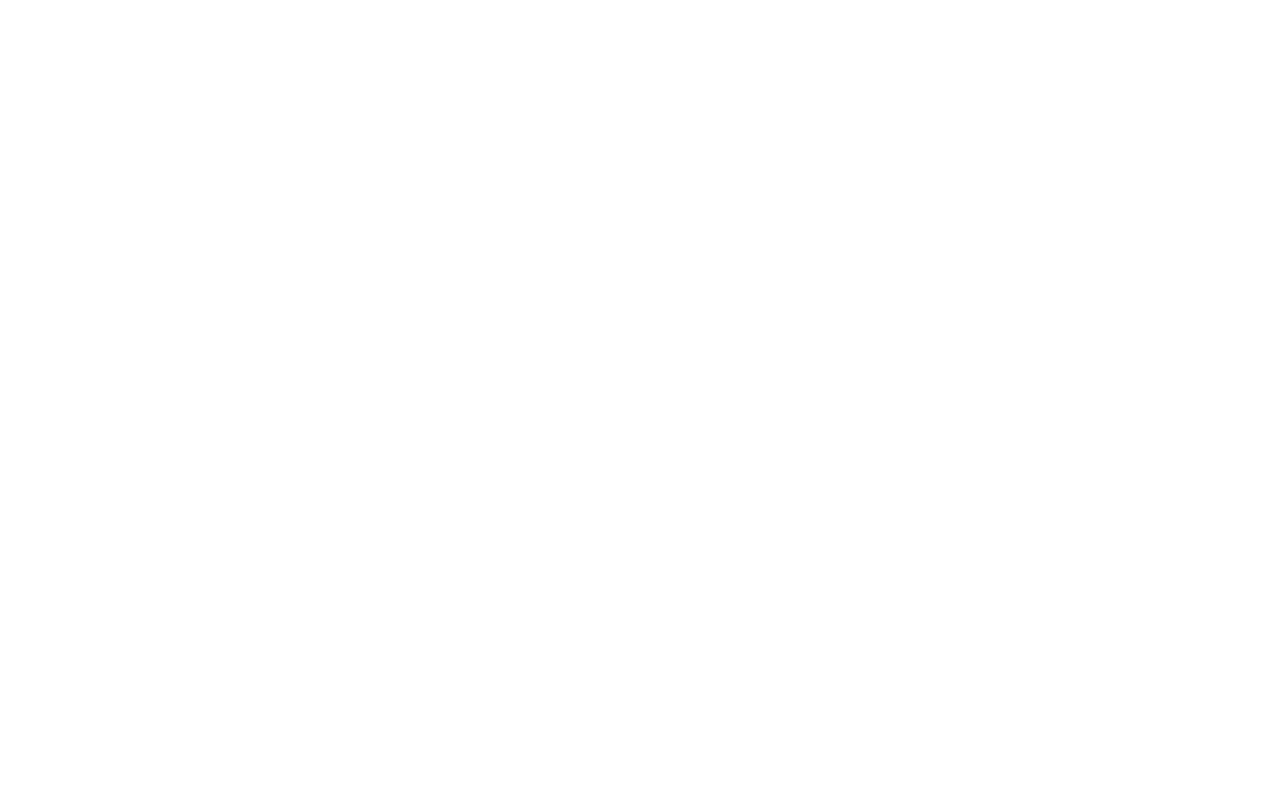
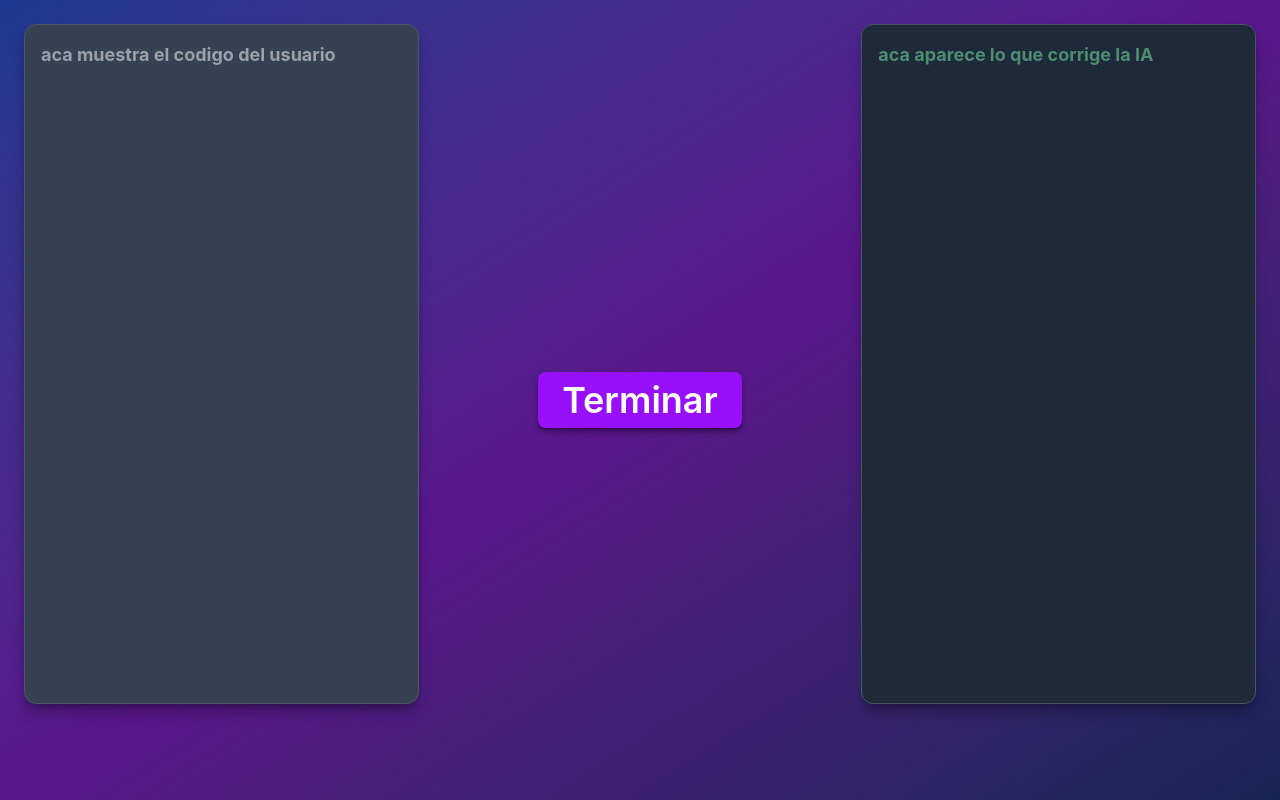
Before and after one commit to Regocenlo/MentorIA, a React (Vite) app in the folder frontend/: page /Feedback in a window 1280 px wide. Before the commit this address had no page. Built offline with nearby package versions, Linux system fonts and the light colour scheme.

Commit message:
pestaña de feedback terminada

```diff
--- a/frontend/src/App.jsx
+++ b/frontend/src/App.jsx
@@ -10,6 +10,7 @@
 import Inicio from "./components/Inicio.jsx";
 import Cuestionario from "./components/Cuestionario.jsx"
 import PantallaCarga from "./components/PantallaCarga.jsx"
+import Feedback from "./components/Feedback.jsx";
 
 export default function App() {
   return (
@@ -24,6 +25,7 @@
           <Route path="/PantallaCarga" element={<PantallaCarga />}></Route>
           <Route path="/InterfazDesafio" element={<InterfazDesafio />}></Route>
           <Route path="/Niveles" element={<Niveles />}></Route>
+          <Route path="/Feedback" element={<Feedback />}></Route>
         </Routes>
 
       </div>
--- /dev/null
+++ b/frontend/src/components/Feedback.jsx
@@ -0,0 +1,29 @@
+import { useNavigate } from "react-router-dom"
+
+
+
+export default function Feedback(){
+    const navigate = useNavigate();
+
+    function salir(){
+        navigate("/Niveles");
+    }
+
+    return(
+        <div className="w-full h-screen bg-gradient-to-br from-blue-900 via-purple-900 to-blue-950 p-6 flex justify-center items-center">
+            <div className="w-full max-w-[1600px] h-full grid grid-cols-1 md:grid-cols-3 gap-6">
+                <textarea placeholder="aca muestra el codigo del usuario" className="border border-gray-600 bg-gray-700 rounded-xl p-4 h-[85vh] w-full text-base md:text-lg text-white shadow-lg shadow-black/30 resize-none"/>
+
+                <button onClick={salir}className="mx-auto my-auto bg-purple-600 hover:bg-purple-700 text-white font-semibold py-2 px-6 rounded-lg shadow-md shadow-black/40 transition duration-200">
+                    Terminar
+                </button>
+
+                <textarea readOnly placeholder="aca aparece lo que corrige la IA"className="border border-gray-600 bg-gray-800 rounded-xl p-4 h-[85vh] w-full text-base md:text-lg text-green-300 shadow-lg shadow-black/30 resize-none"/>
+
+            </div>
+
+
+
+        </div>
+    )
+}
--- a/frontend/src/components/InterfazDesafio.jsx
+++ b/frontend/src/components/InterfazDesafio.jsx
@@ -1,6 +1,7 @@
 import { useState } from "react";
 import axios from "axios";
 import { useNavigate, useLocation } from "react-router-dom";
+import Feedback from "./Feedback";
 
 export default function InterfazDesafio() {
 
@@ -24,6 +25,10 @@
         ...res.data.result
       ]);
     }
+  }
+
+  function finalizar(){
+    navigate("/Feedback")
   }
 
   const consultarIA = async () => {
@@ -86,7 +91,7 @@
 
           <button
             className="flex-1 bg-green-600 hover:bg-green-700 text-white py-3 rounded text-lg"
-          >
+          onClick={Feedback}>
             Terminar
           </button>
         </div>
```
